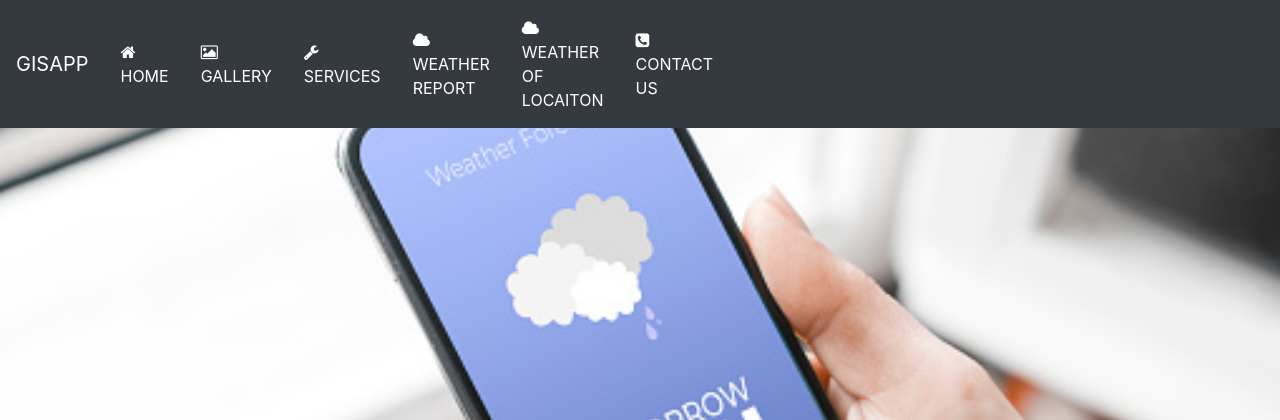
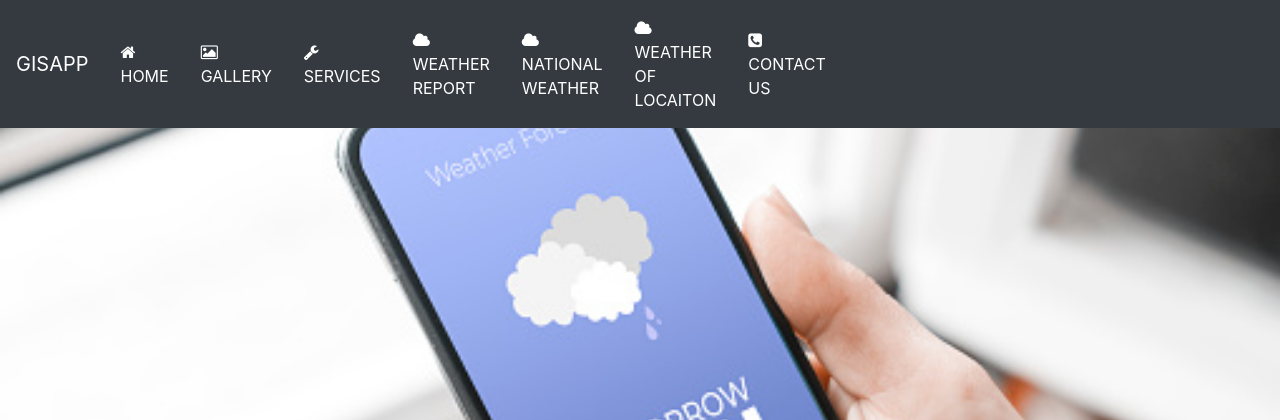
Before and after one commit to AbhilashDeogade/Dev, a Django app: page /postgisapp/contact/ in a window 1280 px wide; the page is wider, and only the part inside the window is pictured. Shown: the top 420 px of that part. Run offline with Django 4.2, Linux system fonts and the light colour scheme; some libraries are stand-ins or nearby versions.

Commit message:
Update contact.html
third commit

```diff
--- a/GeoDjango/GeoDjango/templates/geoapp/contact.html
+++ b/GeoDjango/GeoDjango/templates/geoapp/contact.html
@@ -29,6 +29,7 @@
               <a class="nav-item nav-link text-white" href="{% url 'gallery_url' %}"><i class="fa fa-image"></i>&nbsp GALLERY</a>
               <a class="nav-item nav-link text-white" href="{% url 'services_url' %}"><i class="fa fa-wrench"></i>&nbsp SERVICES</a>
               <a class="nav-item nav-link text-white" href="{% url 'weather_url' %}"><i class="fa fa-cloud"></i>&nbsp WEATHER REPORT</a>
+                <a class="nav-item nav-link text-white" href="{% url 'temp_url' %}"><i class="fa fa-cloud"></i>&nbsp NATIONAL WEATHER</a>
               <a class="nav-item nav-link text-white" href="{% url 'location_url' %}"><i class="fa fa-cloud"></i>&nbsp WEATHER OF LOCAITON</a>
               <a class="nav-item nav-link text-white" href="{% url 'contact_url' %}"style="padding-right: 100px;"><i class="fa fa-square-phone"></i>&nbsp CONTACT US</a><br><br><br>
 
```
